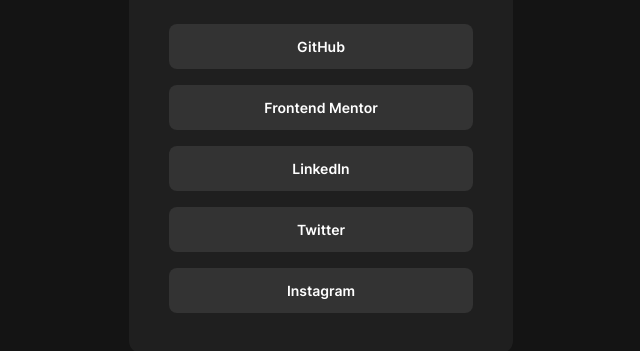
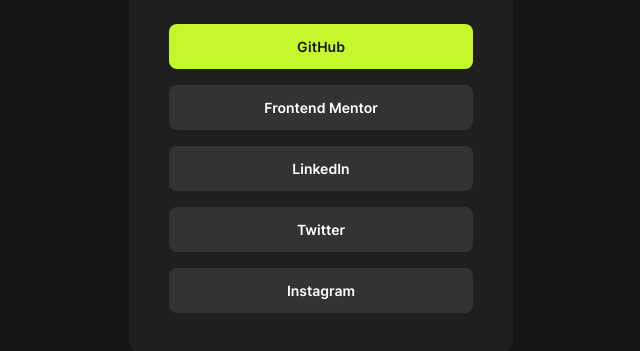
Before and after one commit to juanhastier/social-links-profile, a plain HTML site: page index.html in a window 1280 px wide. In both pictures the pointer is over the link "GitHub". Shown: the part 357-708 px from the top of the page, without its empty margins (319-959 px from the left). Drawn offline with Linux system fonts and the light colour scheme.

Commit message:
Added hover and focus effect to links

```diff
--- a/styles.css
+++ b/styles.css
@@ -99,9 +99,11 @@ li a {
   background-color: var(--color-grey-700);
 }
 
-li a:active {
+li a:hover,
+li a:focus {
   color: var(--color-grey-900);
   background-color: var(--color-green);
+  outline: none;
 }
 
 @media screen and (max-width: 420px) {
```
